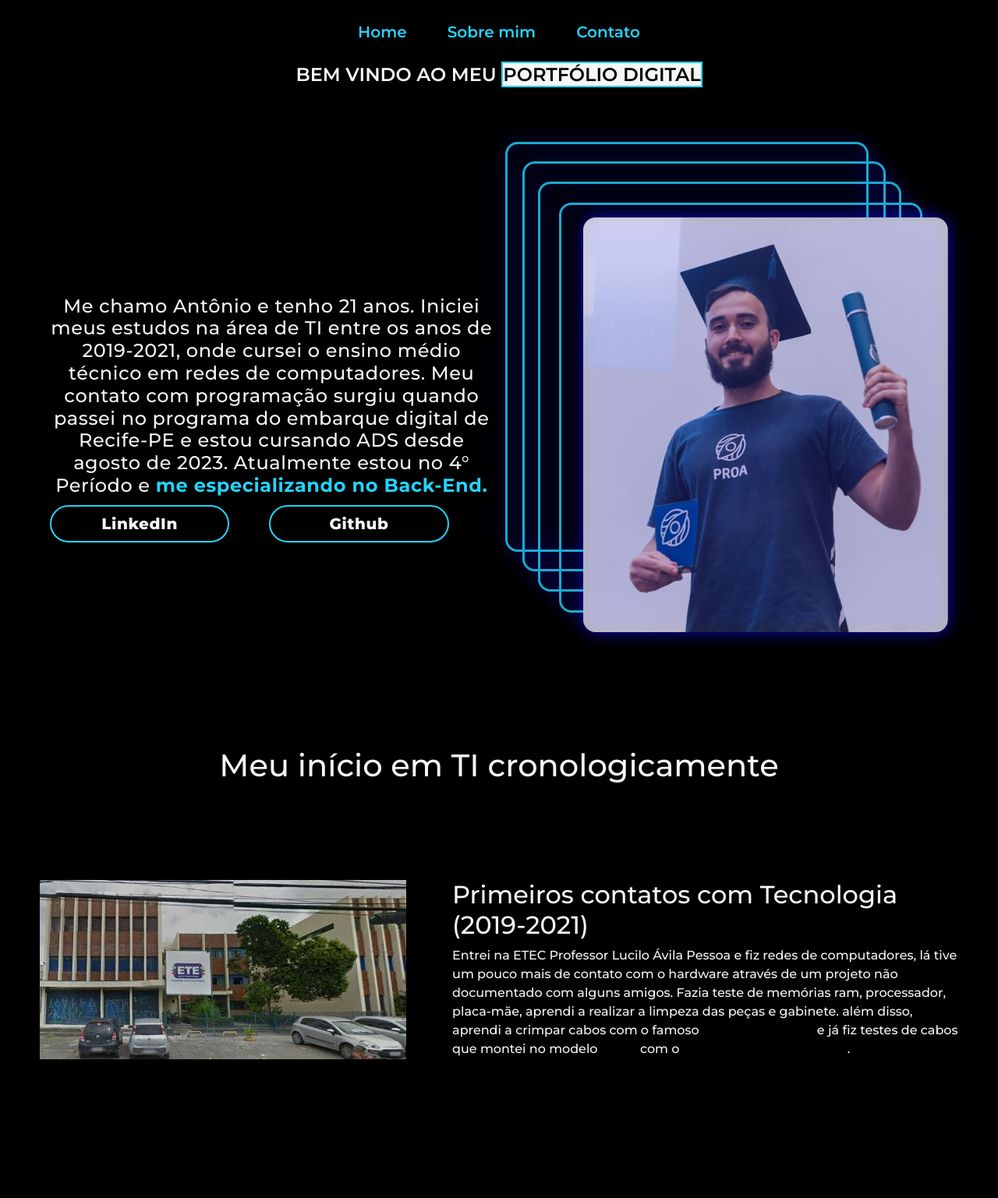
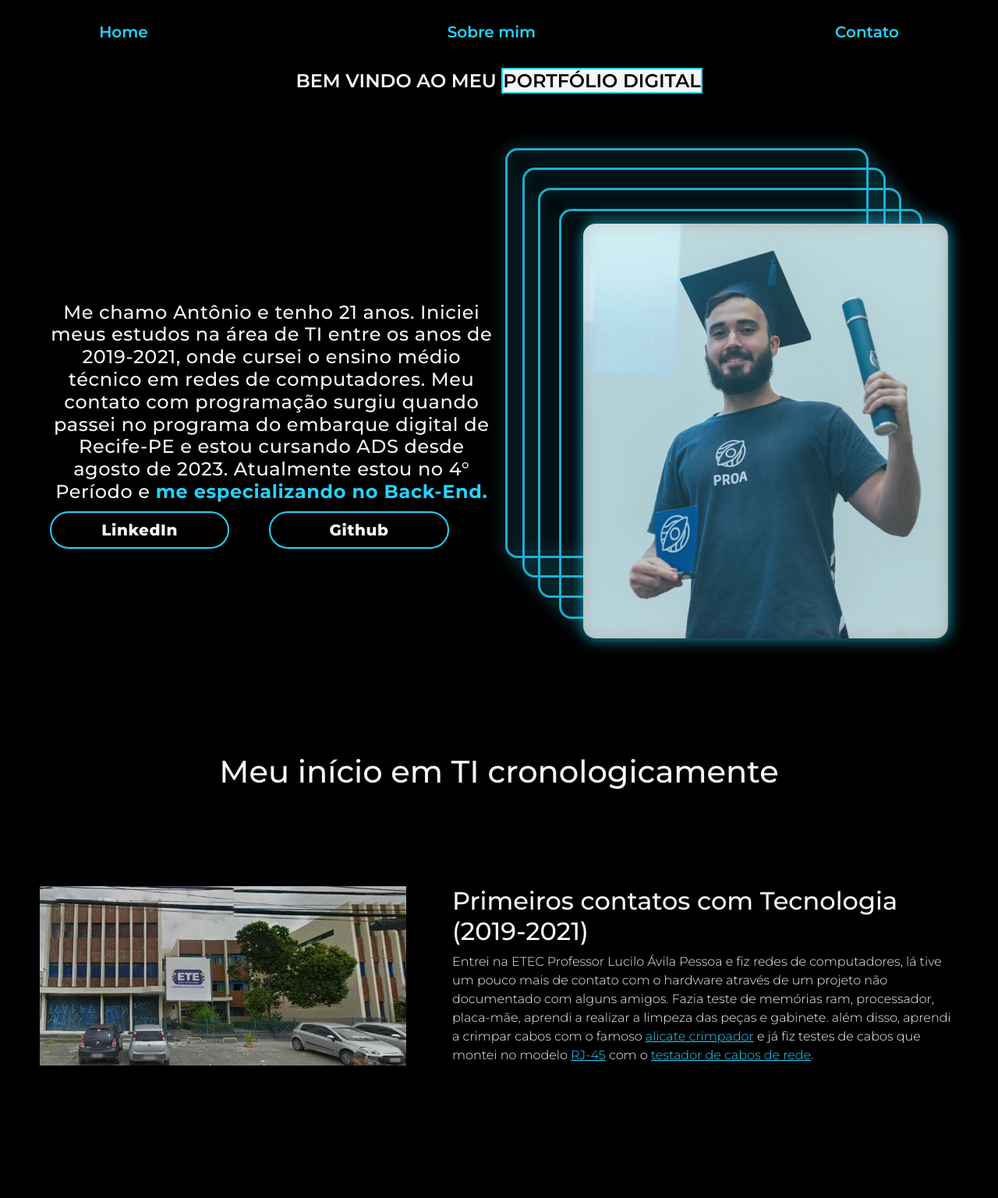
Before and after one commit to AntonioLopes21/Meu_Primeiro_Portfolio, a plain HTML site: page index.html in a window 1280 px wide. Shown: the top 1537 px of the page at 78% size. Drawn offline with nearby package versions, Linux system fonts and the light colour scheme.

Commit message:
ajustando fontes para utilizar e fixando o nav

```diff
--- a/index.html
+++ b/index.html
@@ -22,10 +22,10 @@
             <a class="cabecalho-menu-link" href="#sobre-mim">Sobre mim</a>
             <a class="cabecalho-menu-link" href="#footer">Contato</a>
         </nav>
+    </header>
 
-        <h1 class="titulo-principal">BEM VINDO AO MEU <span onclick="baixar_Curriculo" class="animacao-texto">PORTFÓLIO
-                DIGITAL</span></h1>
-    </header>
+    <h1 class="titulo-principal">BEM VINDO AO MEU <span onclick="baixar_Curriculo" class="animacao-texto">PORTFÓLIO
+        DIGITAL</span></h1>
     <main id="main">
         <div class="itens-esquerda">
             <h4>Me chamo Antônio e tenho 21 anos. Iniciei meus estudos na área de TI entre os anos de 2019-2021, onde
@@ -58,10 +58,10 @@
                 <p>Entrei na ETEC Professor Lucilo Ávila Pessoa e fiz redes de computadores, lá tive um pouco mais de
                     contato com o hardware através de um projeto não documentado com alguns amigos. Fazia teste de
                     memórias ram, processador, placa-mãe, aprendi a realizar a limpeza das peças e gabinete. além disso,
-                    aprendi a crimpar cabos com o famoso <a href="img/alicate-crimpador.jpg" class="amiga-proa">alicate
+                    aprendi a crimpar cabos com o famoso <a href="img/alicate-crimpador.jpg" class="links">alicate
                         crimpador</a> e já fiz testes de cabos que montei no modelo <a href="img/rj-45.jpeg"
-                        class="amiga-proa">RJ-45</a> com o <a href="img/testador-de-cabos.jpg"
-                        class="amiga-proa">testador de cabos de rede</a>. </p>
+                        class="links">RJ-45</a> com o <a href="img/testador-de-cabos.jpg"
+                        class="links">testador de cabos de rede</a>. </p>
             </div>
         </div>
 
--- a/style.css
+++ b/style.css
@@ -1,18 +1,34 @@
+@import url('https://fonts.googleapis.com/css2?family=Montserrat:wght@400;500;600&display=swap');
+
+
+html {
+    scroll-behavior: smooth;
+    height: 100%;
+}
+
+:root {
+    --cor-primaria : black;
+    --cor-secundaria : #22D4FD;
+    --cor-terciaria : #F6F6F6;
+}
+
 * {
     margin: 0;
     padding: 0;
 }
 
 header {
-    padding: 5%;
+    position: fixed;
+    z-index: 1;
+    width: 100%;
+    background-color: rgba(0, 0, 0, 0.918);
 }
 
 body {
     overflow-x: hidden;
-
     box-sizing: border-box;
     /*encolhe o conteúdo para sempre estar pertencendo ao elemento pai*/
-    height: 100vh;
+    min-height: 100vh;
     /*altura completa do viewport*/
     display: flex;
     flex-direction: column;
@@ -23,11 +39,11 @@ body {
     font-optical-sizing: auto;
     font-weight: 500;
     font-style: normal;
-    color: #F6F6F6;
+    color: var(--cor-terciaria);
 }
 
 footer {
-    border: 2px solid #22D4FD;
+    border: 2px solid var(--cor-secundaria);
     width: 100%;
     height: auto;
     text-align: center;
@@ -76,7 +92,7 @@ span {
 
 .cabecalho-menu {
     display: flex;
-    gap: 10%;
+    gap: 30%;
     white-space: nowrap;
     align-items: center;
     align-self: center;
@@ -99,7 +115,7 @@ span {
     font-family: 'Montserrat', sans-serif;
     font-size: 24px;
     font-weight: 600;
-    padding: 5% 0 0 0;
+    padding-top: 7%;
 }
 
 /* ANIMAÇÃO TITULO PRINCIPAL */
@@ -122,12 +138,11 @@ span {
     justify-content: center;
     text-align: center;
     font-size: 20px;
-
 }
 
 /* atualizar  */
 .itens-direita-imagem-real {
-    filter: drop-shadow(0px 0px 10px #0b08f3);
+    filter: drop-shadow(0px 0px 10px #22D4FD);
 
 }
 
@@ -182,6 +197,7 @@ span {
 
 }
 
+/* animação da seção de cronologia */
 @keyframes appear {
     from {
         opacity: 0;
@@ -206,7 +222,9 @@ span {
     flex-direction: column;
     margin-top: 25px;
     gap: 4rem;
-    scroll-behavior: smooth;
+    font-family: "Montserrat", sans-serif;
+    font-weight: 300;
+    text-align: left;
 }
 
 .titulo-conteudo-adicional {
@@ -245,15 +263,15 @@ span {
     gap: 10px;
 }
 
-.conteudo-adicional-esquerda-carrossel-container img {
+.conteudo-adicional-esquerda-carrossel-container {
     filter: drop-shadow(0px 0px 10px #0b08f3);
     width: 700px;
     height: auto;
 }
 
 .amiga-proa:hover {
-    border: 2px solid #22D4FD;
-    background-color: #22D4FD;
+    border: 2px solid var(--cor-secundaria);
+    background-color: var(--cor-secundaria);
     color: black;
 }
 
@@ -275,7 +293,7 @@ span {
 } */
 
 #curriculo_para_download {
-    border: 2px solid #22D4FD;
+    border: 2px solid var(--cor-secundaria);
     width: 100%;
     display: flex;
     flex-direction: column;
@@ -292,7 +310,7 @@ span {
     align-content: center;
     text-align: center;
     font-weight: 800;
-    background-color: #22D4FD;
+    background-color: var(--cor-secundaria);
 }
 
 .btn_curriculo_para_download:hover {
```
